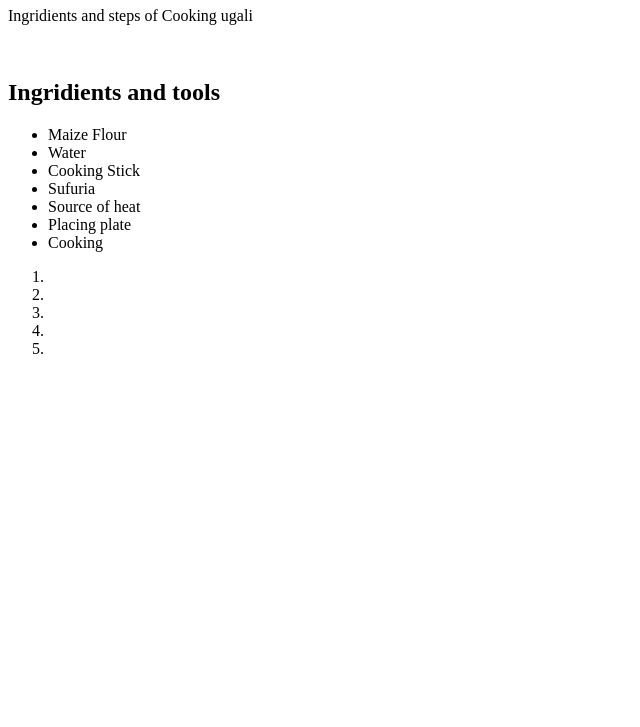
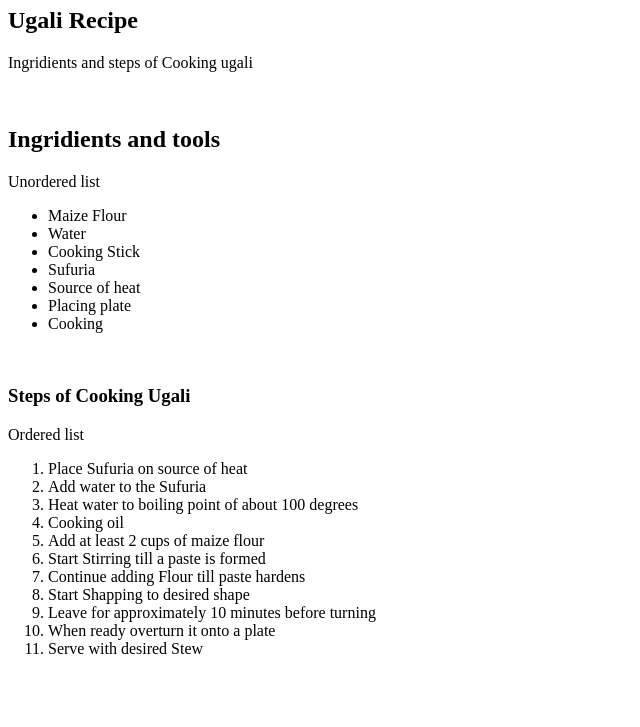
Before and after one commit to rotichknovestus/HTML1, a plain HTML site: page list.html in a window 1280 px wide. Shown: the part 73-800 px from the top of the page, without its empty margins (0-640 px from the left). Drawn offline with Linux system fonts and the light colour scheme.

Commit message:
added a home file and linked to list as internal link and external link

```diff
--- a/list.html
+++ b/list.html
@@ -6,9 +6,11 @@
     <title>My_Recipes</title>
 </head>
 <body>
-    <h1>Ugali Recipe</h1>
+    <h1>Unordered and Ordered List</h1>
+    <h2>Ugali Recipe</h2>
     <p>Ingridients and steps of Cooking ugali<br></p><br>
     <h2>Ingridients and tools</h2>
+    <p>Unordered list</p>
     <ul>
         <li>Maize Flour</li>
         <li>Water</li>
@@ -18,12 +20,21 @@
         <li>Placing plate</li>
         <li>Cooking</li>
     </ul>
+    <br>
+    <h3>Steps of Cooking Ugali</h3>
+    <p>Ordered list</p>
     <ol>
-        <li></li>
-        <li></li>
-        <li></li>
-        <li></li>
-        <li></li>
+        <li>Place Sufuria on source of heat</li>
+        <li>Add water to the Sufuria</li>
+        <li>Heat water to boiling point of about 100 degrees</li>
+        <li>Cooking oil</li>
+        <li>Add at least 2 cups of maize flour</li>
+        <li>Start Stirring till a paste is formed</li>
+        <li>Continue adding Flour till paste hardens</li>
+        <li>Start Shapping to desired shape</li>
+        <li>Leave for approximately 10 minutes before turning</li>
+        <li>When ready overturn it onto a plate</li>
+        <li>Serve with desired Stew</li>
     </ol>
 </body>
 </html>
```
Also changed, not shown: home.html (added, +16 -0 lines).
